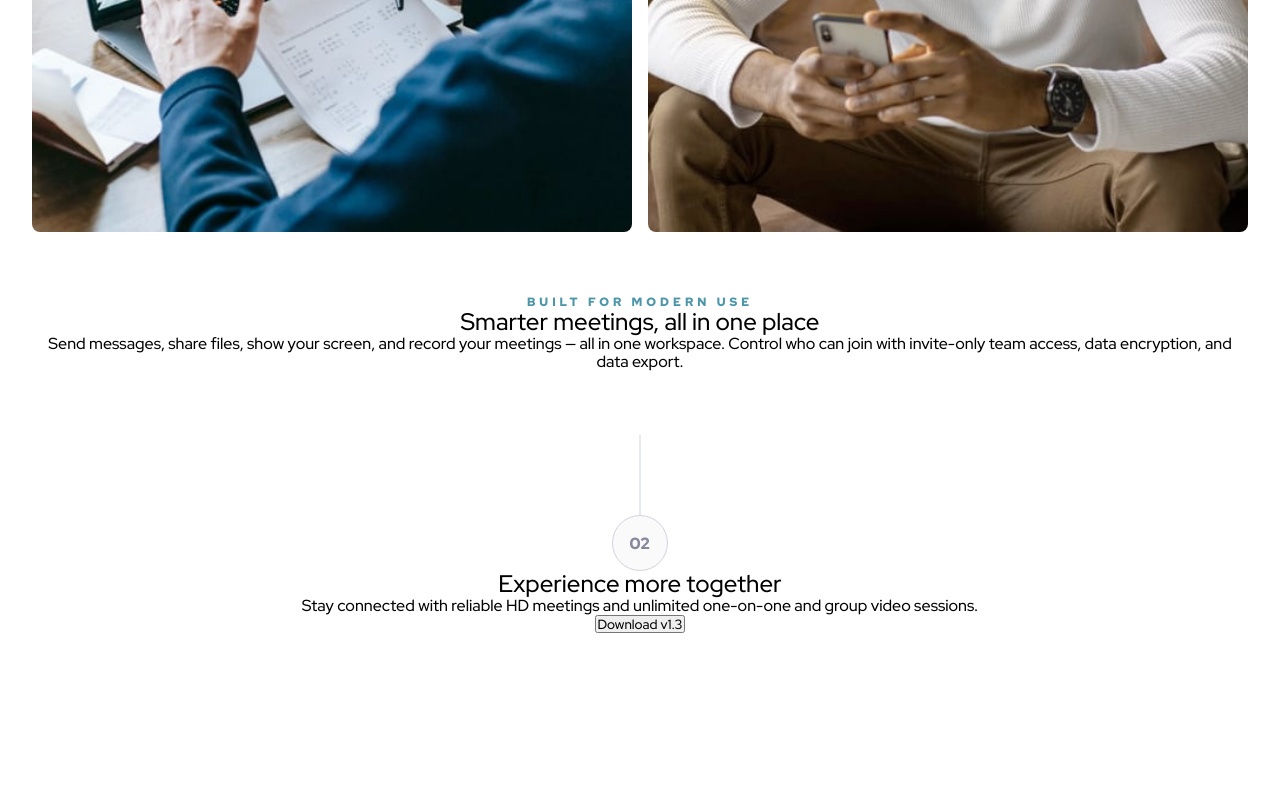
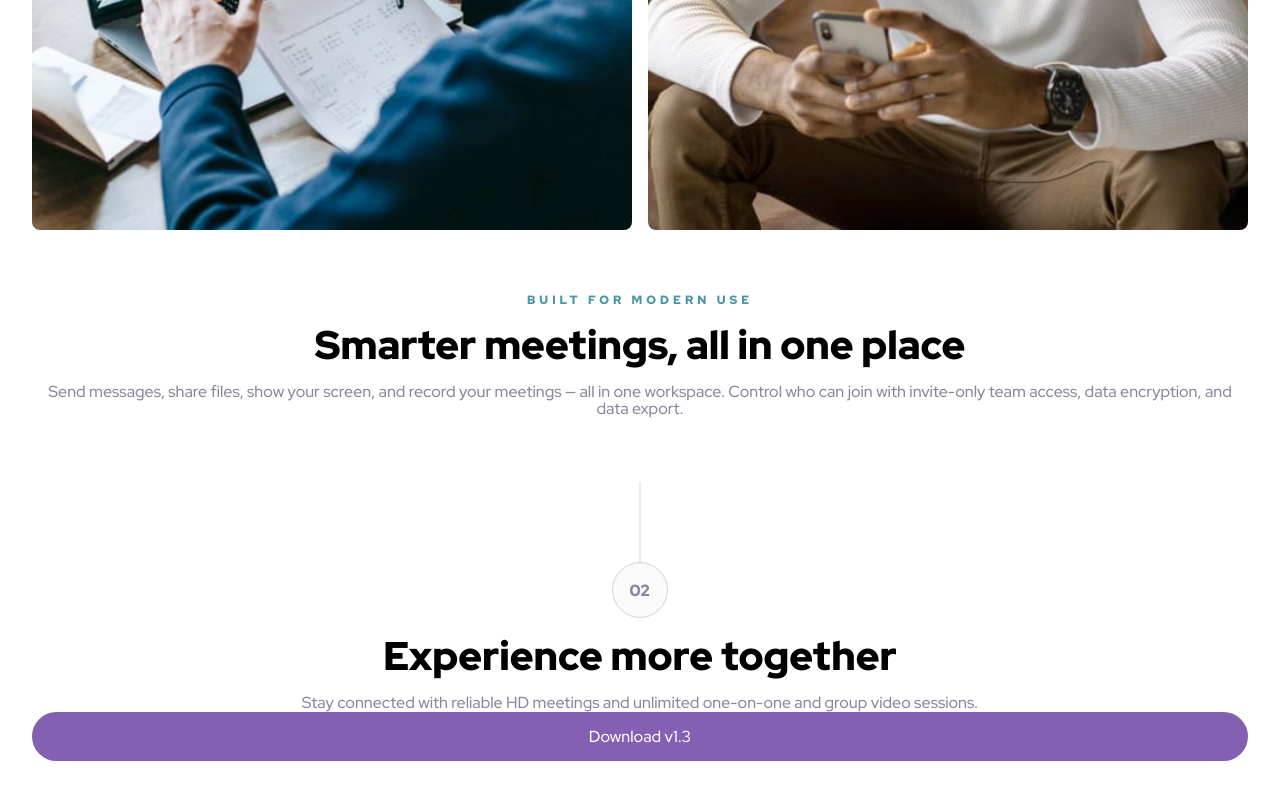
Before and after one commit to O-Julia-O/Landing-page-app, a plain HTML site: page public/index.html in a window 1280 px wide. Shown: the part 1692-2492 px from the top of the page. Before the commit the page ends 2389 px from the top, so only its background shows below. Drawn offline with Linux system fonts and the light colour scheme.

Commit message:
styling text

```diff
--- a/public/index.html
+++ b/public/index.html
@@ -33,7 +33,7 @@
       <section class="container">
           <header class="container__header">
             <h1 class="text-preset-2">Group Chat for Everyone</h1>
-            <p class="text-preset-4">
+            <p class="explaination text-preset-4">
               Meet makes it easy to connect with others face-to-face virtually and
               collaborate across any device.
             </p>
@@ -58,24 +58,24 @@
 
         <p class="tag text-preset-3">Built for modern use</p>
 
-        <h2>Smarter meetings, all in one place</h2>
+        <h2 class="text-preset-2">Smarter meetings, all in one place</h2>
 
-        <p>
+        <p class="explaination text-preset-4">
           Send messages, share files, show your screen, and record your meetings
           — all in one workspace. Control who can join with invite-only team
           access, data encryption, and data export.
         </p>
       </section>
 
-      <section>
+      <section class="footer">
         <div class="bubble"><img src="./assets/bubble2.svg" alt=""></div>
-        <h2>Experience more together</h2>
-        <p>
+        <h2 class="text-preset-2">Experience more together</h2>
+        <p class="explaination text-preset-4">
           Stay connected with reliable HD meetings and unlimited one-on-one and
           group video sessions.
         </p>
 
-        <button>Download v1.3</button>
+        <div class="button"><a href="#">Download <span>v1.3</span></a></div>
       </section>
     </main>
   </body>
--- a/public/style.css
+++ b/public/style.css
@@ -172,3 +172,15 @@ section {
     font-weight: var(--Font-Wight-black);
     color: var(--Cyan-600);
 }
+
+h2 {
+    font-size: 32px;
+    font-weight: var(--Font-Wight-black);
+    padding-top: 16px;
+    padding-bottom: 16px;
+}
+
+.explaination {
+    font-size: 16px;
+    color: var(--Slate-600);
+}
```
